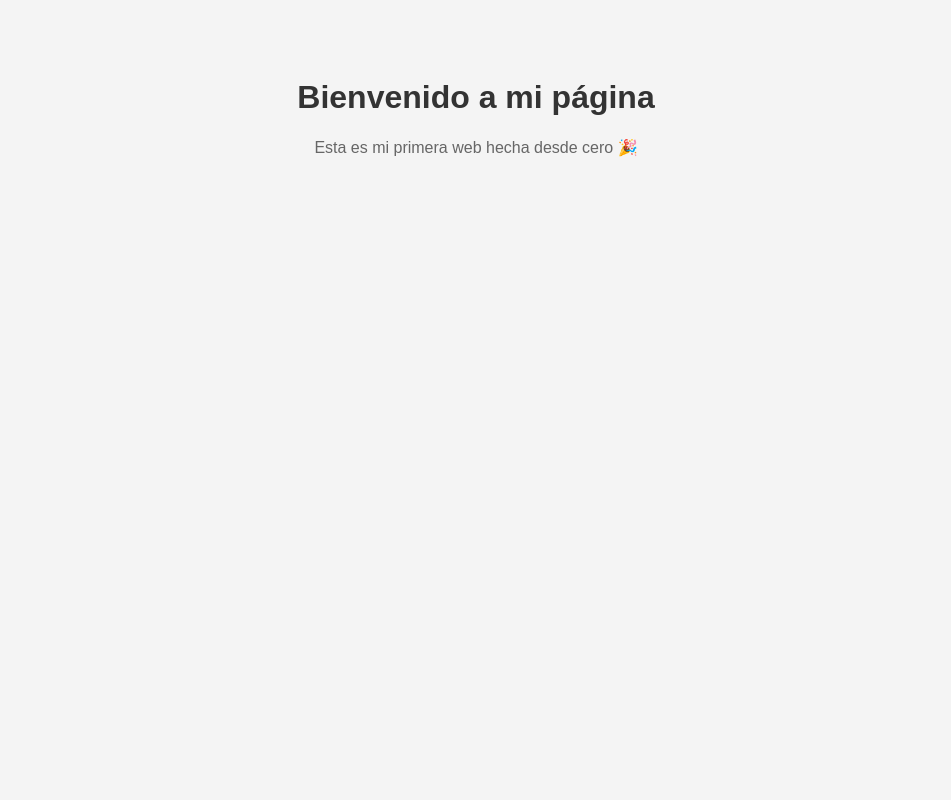
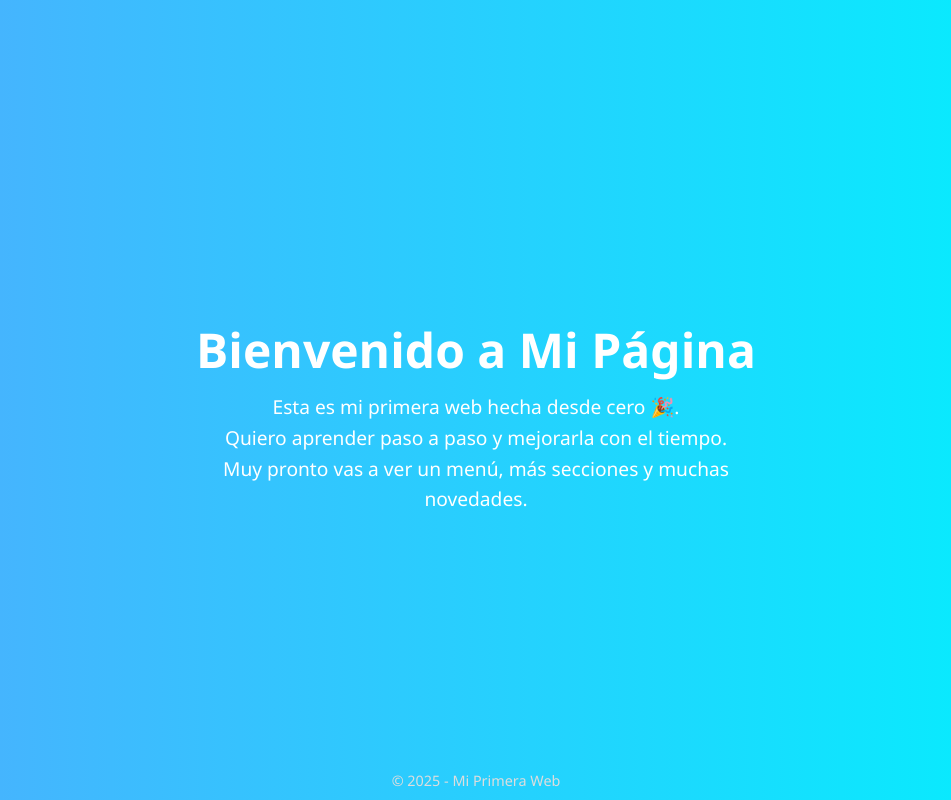
Before and after one commit to desarrolloemprendedor/mi_web, a plain HTML site: page index.html in a window 1280 px wide. Shown: the whole page, without its empty margins (164-1115 px from the left). Drawn offline with Linux system fonts and the light colour scheme.

Commit message:
Update index.html
Actualización de inicio

```diff
--- a/index.html
+++ b/index.html
@@ -3,24 +3,53 @@
 <head>
   <meta charset="UTF-8">
   <meta name="viewport" content="width=device-width, initial-scale=1.0">
-  <title>Mi primera web</title>
+  <title>Mi Primera Web</title>
   <style>
     body {
-      font-family: Arial, sans-serif;
+      margin: 0;
+      font-family: 'Segoe UI', Tahoma, Geneva, Verdana, sans-serif;
+      color: #fff;
+      background: linear-gradient(to right, #4facfe, #00f2fe);
+      display: flex;
+      flex-direction: column;
+      align-items: center;
+      justify-content: center;
+      min-height: 100vh;
       text-align: center;
-      padding: 50px;
-      background-color: #f4f4f4;
+    }
+    header {
+      padding: 40px 20px;
     }
     h1 {
-      color: #333;
+      font-size: 3em;
+      margin-bottom: 10px;
     }
     p {
-      color: #666;
+      font-size: 1.2em;
+      max-width: 600px;
+      margin: 0 auto;
+      line-height: 1.6;
+    }
+    footer {
+      position: absolute;
+      bottom: 10px;
+      font-size: 0.9em;
+      color: #ddd;
     }
   </style>
 </head>
 <body>
-  <h1>Bienvenido a mi página</h1>
-  <p>Esta es mi primera web hecha desde cero 🎉</p>
+  <header>
+    <h1>Bienvenido a Mi Página</h1>
+    <p>
+      Esta es mi primera web hecha desde cero 🎉.<br>
+      Quiero aprender paso a paso y mejorarla con el tiempo.<br>
+      Muy pronto vas a ver un menú, más secciones y muchas novedades.
+    </p>
+  </header>
+
+  <footer>
+    © 2025 - Mi Primera Web
+  </footer>
 </body>
 </html>
```
